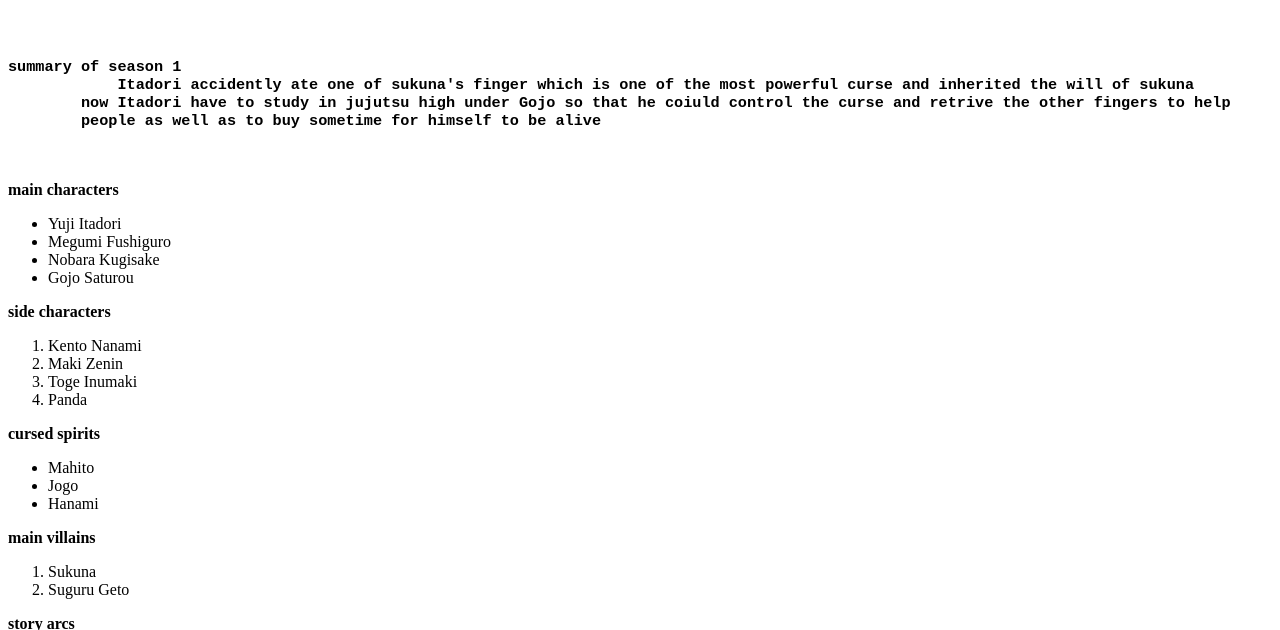
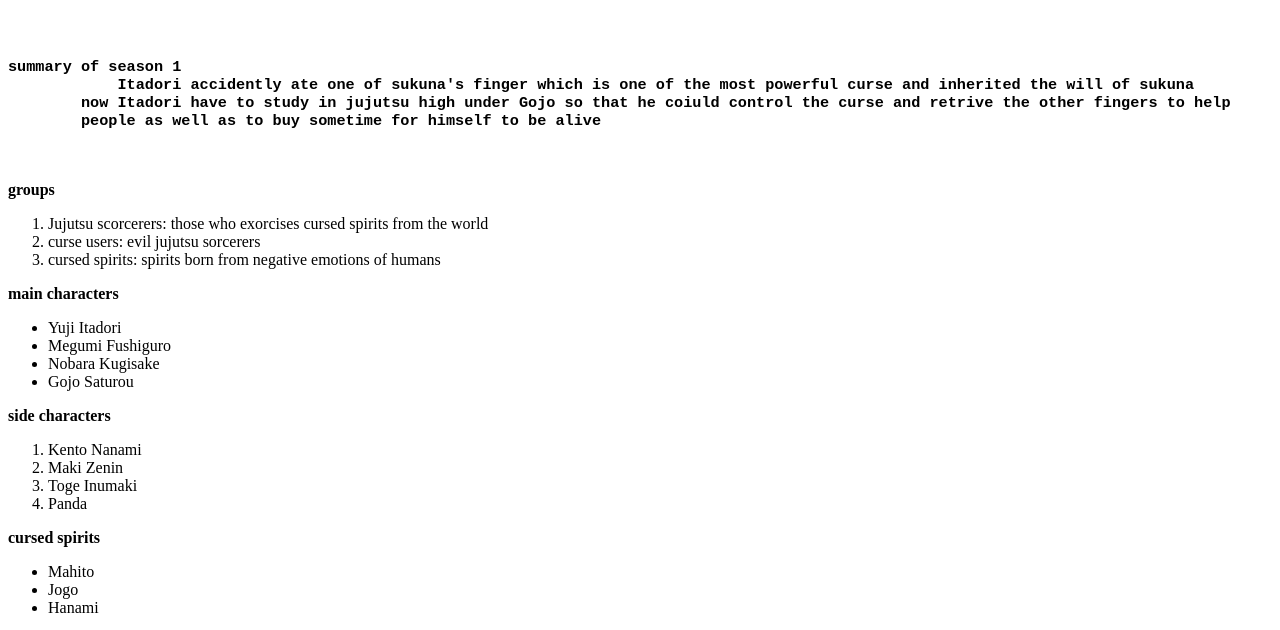
Before and after one commit to Arijitde24/everthing-about-jjk.github.io, a plain HTML site: page index.html in a window 1280 px wide. Shown: the part 105-735 px from the top of the page. Drawn offline with Linux system fonts and the light colour scheme.

Commit message:
Update index.html

```diff
--- a/index.html
+++ b/index.html
@@ -15,6 +15,12 @@
         people as well as to buy sometime for himself to be alive
     </h3></pre>
     <br>
+     <b>groups</b>
+    <ol>
+        <li>Jujutsu scorcerers: those who exorcises cursed spirits from the world</li>
+        <li>curse users: evil jujutsu sorcerers</li>
+        <li>cursed spirits: spirits born from negative emotions of humans</li>
+    </ol>
     <b>main characters</b>
     <ul>
         <li>Yuji Itadori</li>
```
